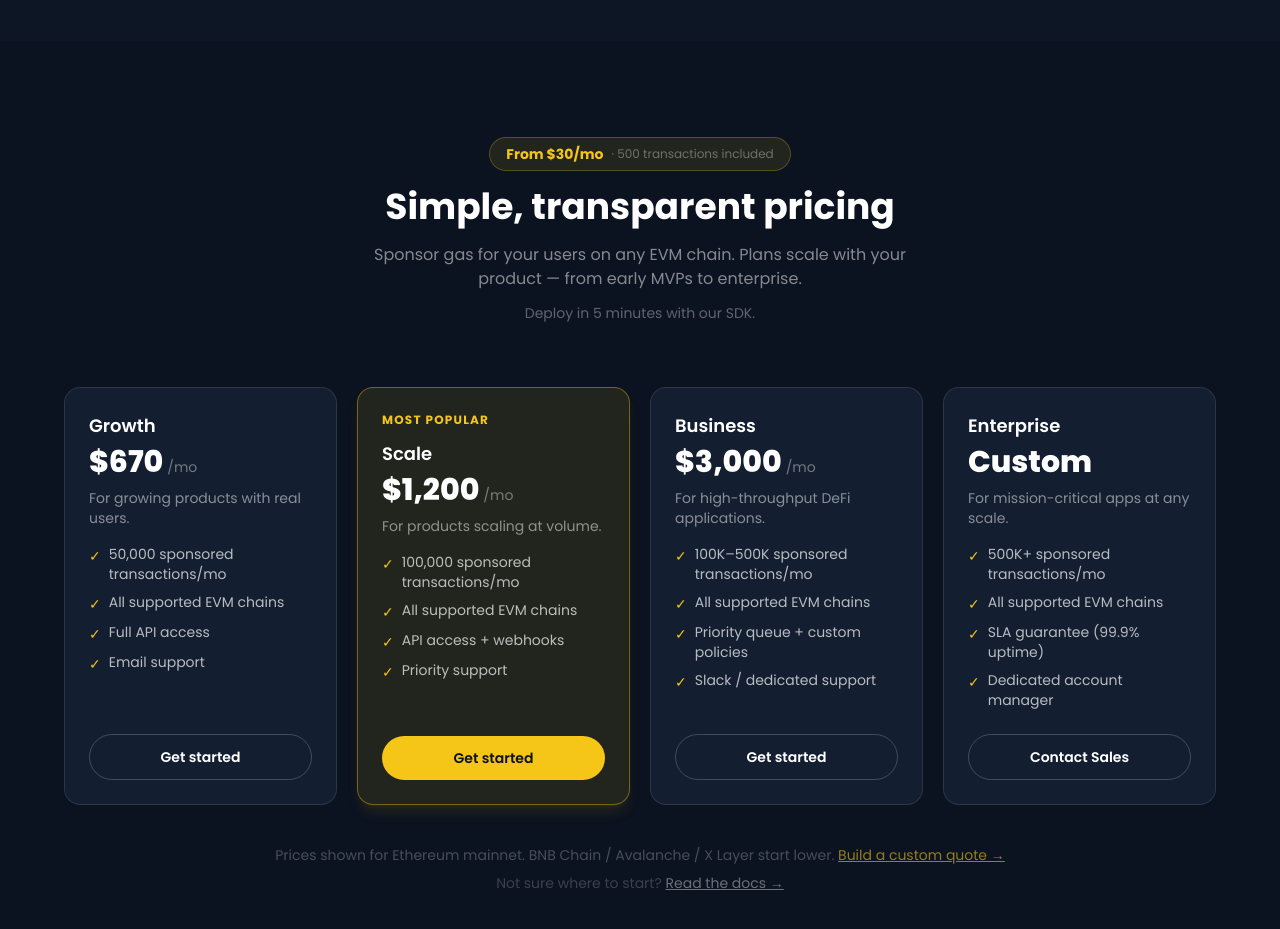
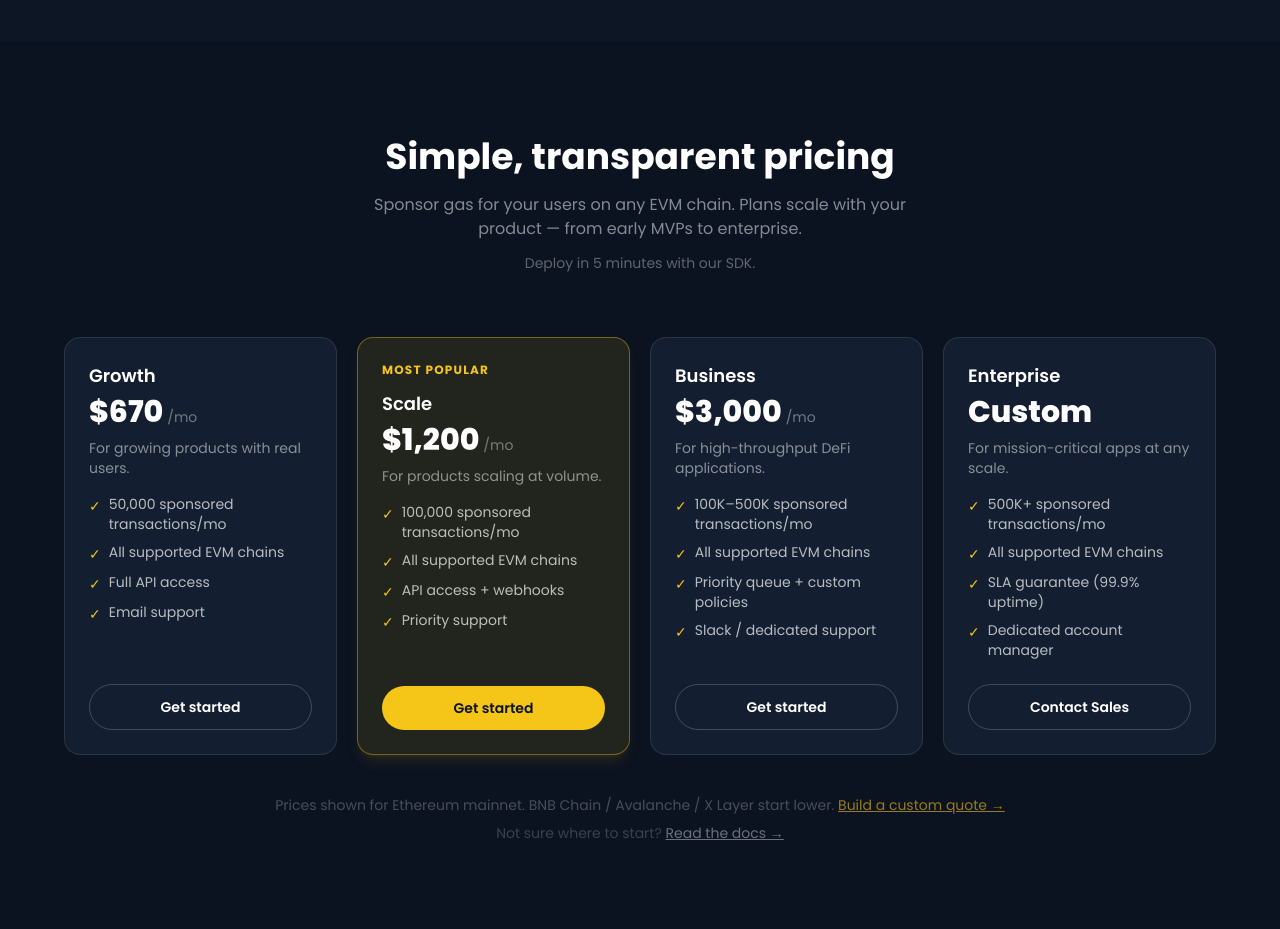
Before and after one commit to bitgett/Q402-Institutional, a Next.js app: page / in a window 1280 px wide. Shown: the part 2680-3609 px from the top of the page. Built offline with nearby package versions, Linux system fonts and the light colour scheme.

Commit message:
revert: remove From $30/mo badge from Pricing header

```diff
--- a/app/components/Pricing.tsx
+++ b/app/components/Pricing.tsx
@@ -74,10 +74,6 @@ export default function Pricing() {
     <section id="pricing" className="py-24 px-6">
       <div className="max-w-6xl mx-auto">
         <div className="text-center mb-16">
-          <div className="inline-flex items-center gap-2 bg-yellow/10 border border-yellow/25 rounded-full px-4 py-1.5 mb-4">
-            <span className="text-yellow font-bold text-sm">From $30/mo</span>
-            <span className="text-white/35 text-xs">· 500 transactions included</span>
-          </div>
           <h2 className="text-3xl md:text-4xl font-bold mb-4">Simple, transparent pricing</h2>
           <p className="text-white/50 max-w-xl mx-auto">
             Sponsor gas for your users on any EVM chain. Plans scale with your product — from early MVPs to enterprise.
```
